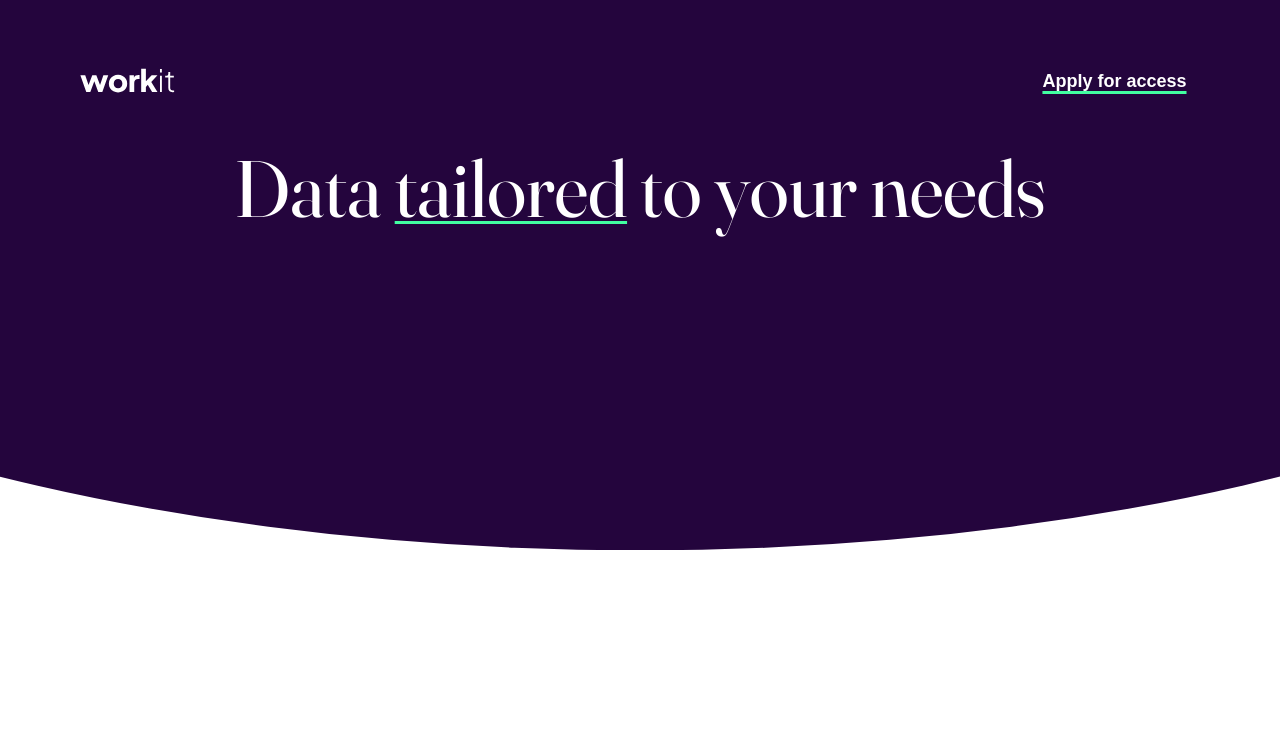
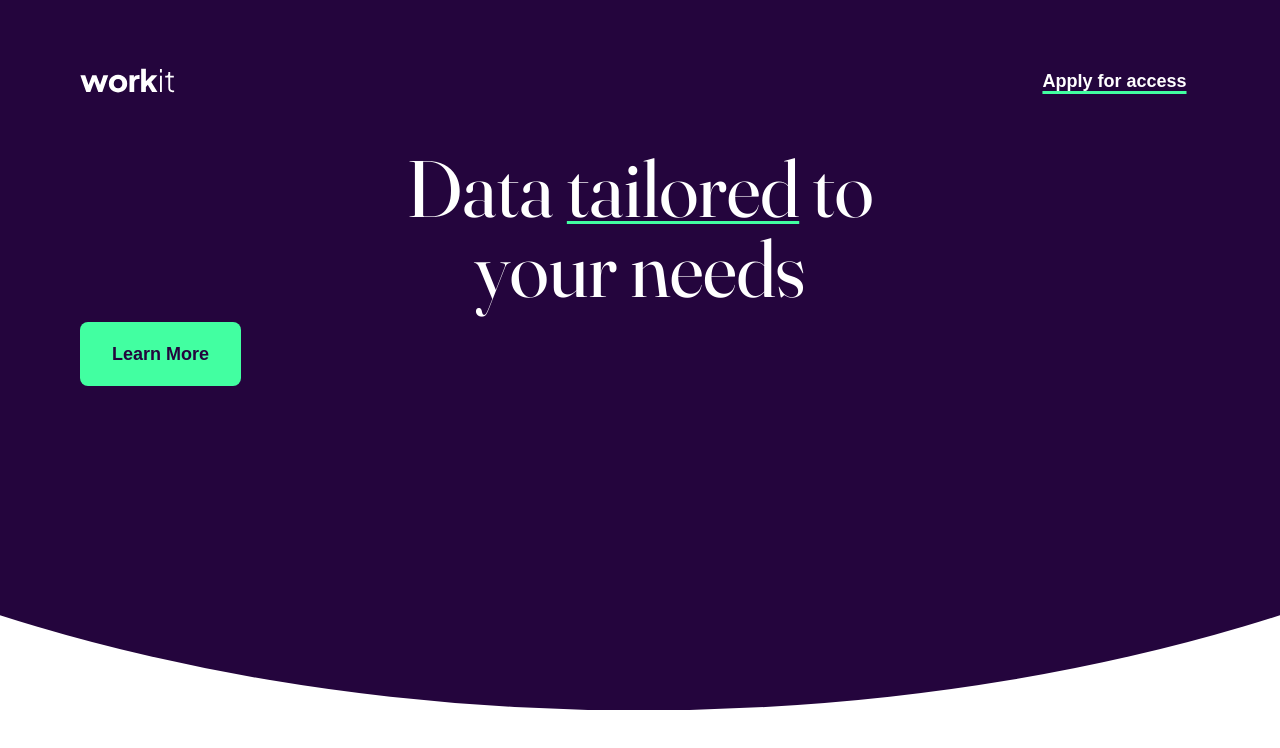
Before and after one commit to JBetoReyes/beyond-workit-landing-page, a React (Vite) app: page / in a window 1280 px wide. Shown: the top 748 px of the page. Built offline with nearby package versions, Linux system fonts and the light colour scheme.

Commit message:
adding primary button to hero section

```diff
--- a/src/organisms/HeroSection.tsx
+++ b/src/organisms/HeroSection.tsx
@@ -1,12 +1,16 @@
+import PrimaryButton from "../atoms/PrimaryButton";
+
 const HeroSection = () => {
     return (
         <section className="hero-section | top-background-layer">
             {/* <div className="bottom-background-layer"></div> */}
-            <div className="container">
+            <div className="hero-section__container | container | flow">
                 <h1 className="heading-1">
-                    Data <span className="text-underline">tailored</span> to
+                    Data <span className="text-underline">tailored</span> to{" "}
+                    <br />
                     your needs
                 </h1>
+                <PrimaryButton>Learn More</PrimaryButton>
             </div>
         </section>
     );
```
